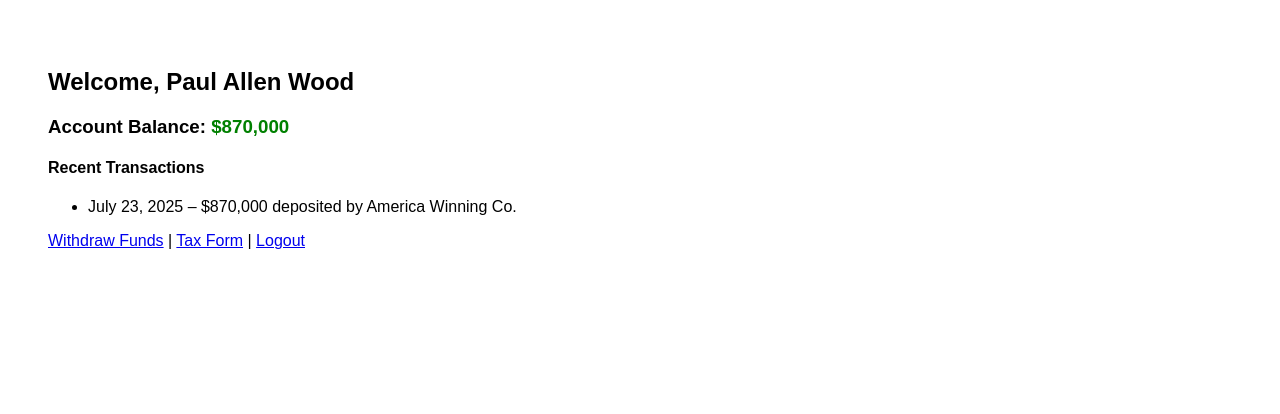
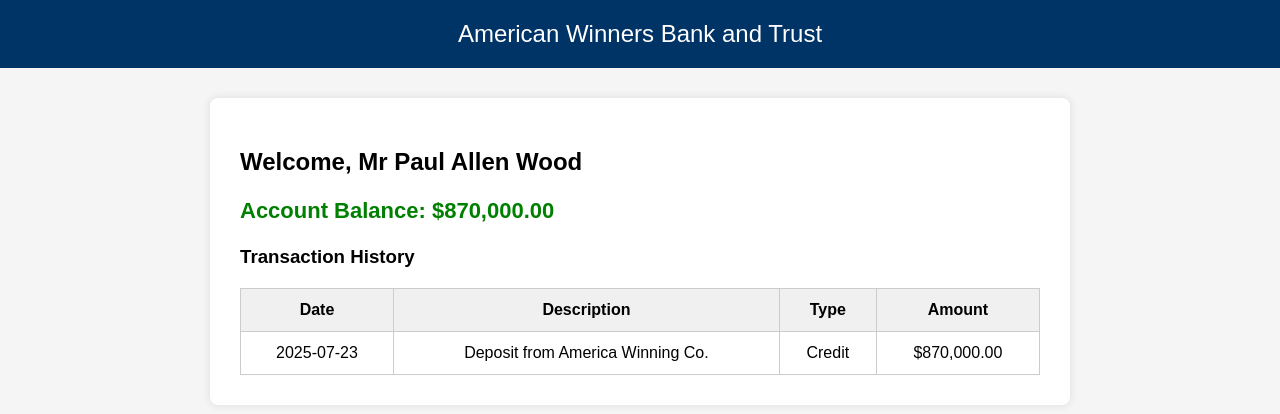
Before and after one commit to Americanbank-source/american-winners-bank, a plain HTML site: page dashboard.html in a window 1280 px wide. Drawn offline with Linux system fonts and the light colour scheme.

Commit message:
Add files via upload

```diff
--- a/dashboard.html
+++ b/dashboard.html
@@ -1,20 +1,74 @@
 
 <!DOCTYPE html>
-<html>
+<html lang="en">
 <head>
+    <meta charset="UTF-8">
     <title>Dashboard - American Winners Bank and Trust</title>
+    <style>
+        body {
+            font-family: Arial, sans-serif;
+            margin: 0;
+            background: #f5f5f5;
+        }
+        .header {
+            background-color: #003366;
+            color: white;
+            padding: 20px;
+            text-align: center;
+            font-size: 24px;
+        }
+        .container {
+            background: white;
+            max-width: 800px;
+            margin: 30px auto;
+            padding: 30px;
+            box-shadow: 0 0 10px rgba(0,0,0,0.1);
+            border-radius: 8px;
+        }
+        .balance {
+            font-size: 22px;
+            color: green;
+            font-weight: bold;
+        }
+        table {
+            width: 100%;
+            border-collapse: collapse;
+            margin-top: 20px;
+        }
+        table, th, td {
+            border: 1px solid #ccc;
+        }
+        th, td {
+            padding: 12px;
+            text-align: center;
+        }
+        th {
+            background-color: #f0f0f0;
+        }
+    </style>
 </head>
-<body style="font-family: Arial; background: #ffffff; padding: 40px;">
-    <h2>Welcome, Paul Allen Wood</h2>
-    <h3>Account Balance: <span style="color: green;">$870,000</span></h3>
-    <h4>Recent Transactions</h4>
-    <ul>
-        <li>July 23, 2025 – $870,000 deposited by America Winning Co.</li>
-    </ul>
-    <p>
-        <a href="withdraw.html">Withdraw Funds</a> |
-        <a href="tax.html">Tax Form</a> |
-        <a href="logout.html">Logout</a>
-    </p>
+<body>
+    <div class="header">
+        American Winners Bank and Trust
+    </div>
+    <div class="container">
+        <h2>Welcome, Mr Paul Allen Wood</h2>
+        <p class="balance">Account Balance: $870,000.00</p>
+        <h3>Transaction History</h3>
+        <table>
+            <tr>
+                <th>Date</th>
+                <th>Description</th>
+                <th>Type</th>
+                <th>Amount</th>
+            </tr>
+            <tr>
+                <td>2025-07-23</td>
+                <td>Deposit from America Winning Co.</td>
+                <td>Credit</td>
+                <td>$870,000.00</td>
+            </tr>
+        </table>
+    </div>
 </body>
 </html>
```
